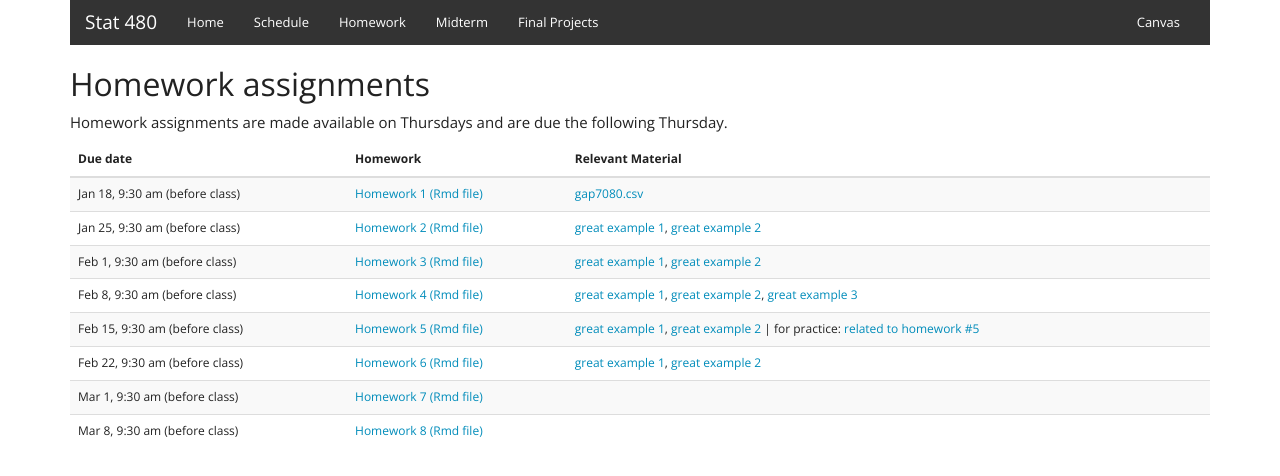
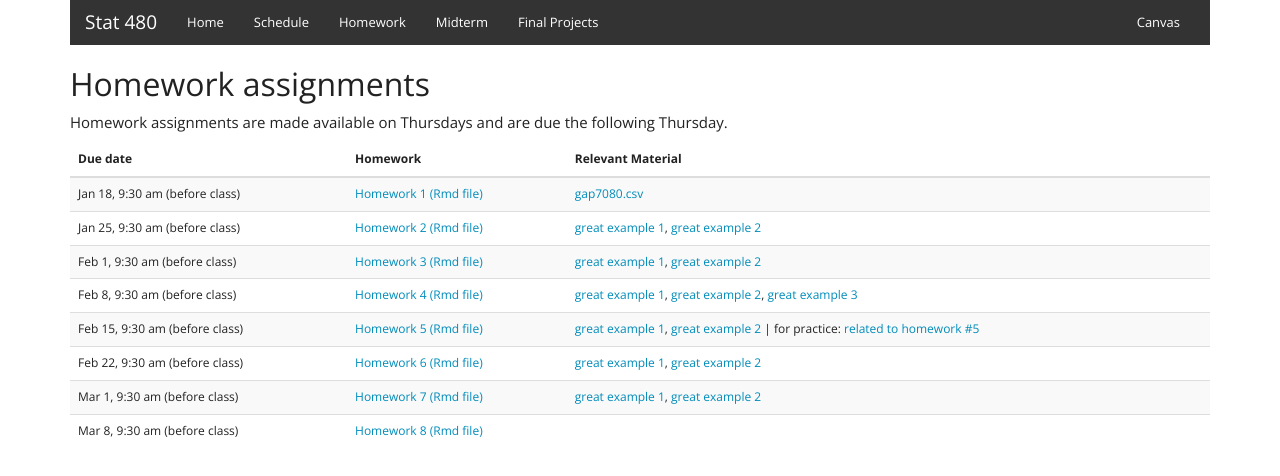
Before and after one commit to Stat480-at-ISU/Stat480-at-ISU.github.io-2019, a Jekyll site: the page built from homework.html, in a window 1280 px wide. Shown: the top 476 px of the page. Built offline with Jekyll 4.4.1, drawn with Linux system fonts in a browser that asks for light colours.

Commit message:
links to homework solutions

```diff
--- a/homework.html
+++ b/homework.html
@@ -68,6 +68,7 @@ Homework assignments are made available on Thursdays and are due the following T
         <td>Mar 1, 9:30 am (before class)</td>
         <td><a href="homework/homework07.html">Homework 7</a> <a href="homework/homework07.Rmd">(Rmd file)</a></td>
         <td>
+          <a href="homework/great_examples/hwk7/example-1.html">great example 1</a>, <a href="homework/great_examples/hwk7/example-2.html">great example 2</a>
           </td>
 </tr>
 <tr>
```
